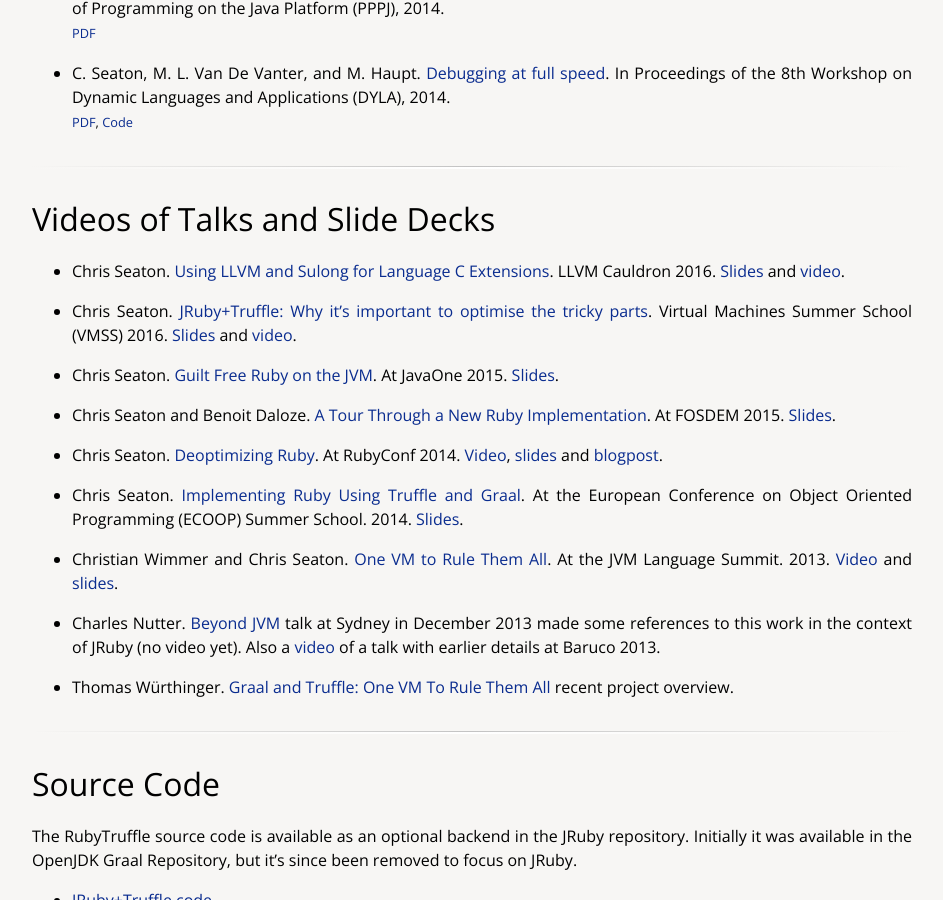
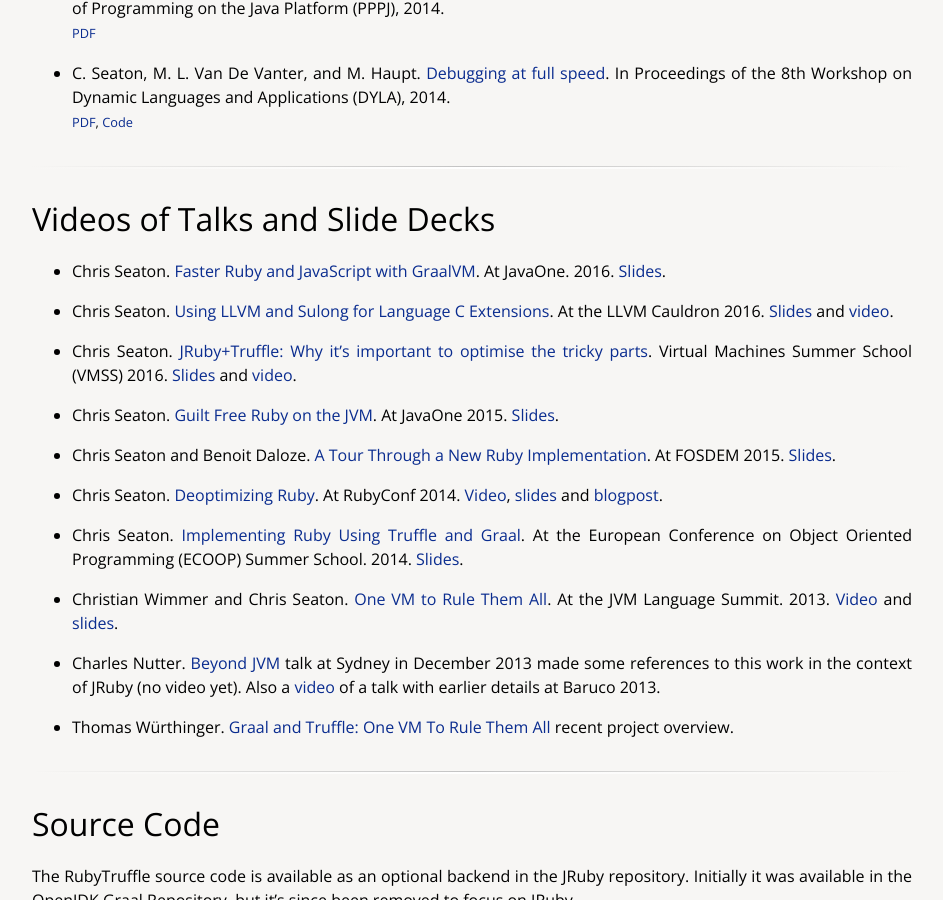
Before and after one commit to chrisseaton/chrisseaton.github.io, a Jekyll site: the page built from rubytruffle/index.md, in a window 1280 px wide and 900 px high, scrolled down 1950 px. Shown: the whole window, without its empty margins (168-1111 px from the left). Built offline with Jekyll 4.4.1, drawn with Linux system fonts in a browser that asks for light colours; nearby versions of some CDN libraries.

Commit message:
JavaOne.

```diff
--- a/rubytruffle/index.md
+++ b/rubytruffle/index.md
@@ -104,7 +104,9 @@
 
 # Videos of Talks and Slide Decks
 
-*   Chris Seaton. [Using LLVM and Sulong for Language C Extensions](llvm-cauldron-16/llvm-cauldron-sulong.pdf). LLVM Cauldron 2016. [Slides](llvm-cauldron-16/llvm-cauldron-sulong.pdf) and [video](https://www.youtube.com/watch?v=bJzMfYX6n9A).
+*   Chris Seaton. [Faster Ruby and JavaScript with GraalVM](javaone16/faster-ruby-javascript-graalvm.pdf). At JavaOne. 2016. [Slides](javaone16/faster-ruby-javascript-graalvm.pdf).
+
+*   Chris Seaton. [Using LLVM and Sulong for Language C Extensions](llvm-cauldron-16/llvm-cauldron-sulong.pdf). At the LLVM Cauldron 2016. [Slides](llvm-cauldron-16/llvm-cauldron-sulong.pdf) and [video](https://www.youtube.com/watch?v=bJzMfYX6n9A).
 
 *   Chris Seaton. [JRuby+Truffle: Why it's important to optimise the tricky parts](javaone15/guilt-free-ruby-on-the-jvm.pdf). Virtual Machines Summer School (VMSS) 2016. [Slides](vmss16/vmss16-ruby.pdf) and [video](https://www.youtube.com/watch?v=b1NTaVQPt1E).
 
```
Also changed, not shown: index.md (+9 -0 lines), 1 other file.
